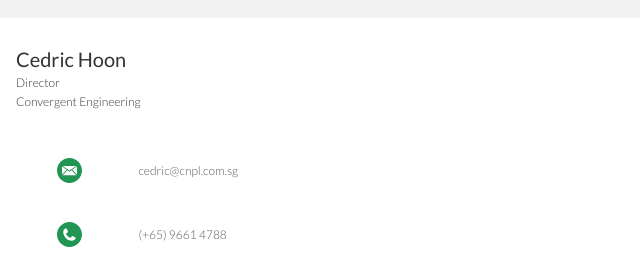
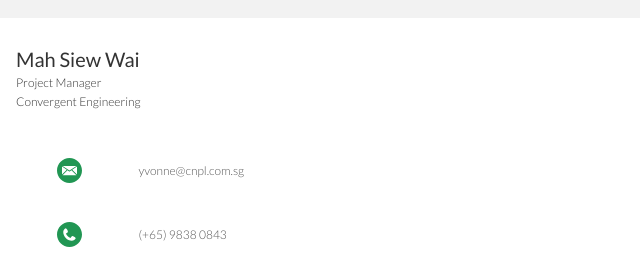
Before and after one commit to wingingful/yvonne-cepl, a plain HTML site: page index.html in a window 1280 px wide. Shown: the part 222-501 px from the top of the page, 0-640 px from the left. Drawn offline with Linux system fonts and the light colour scheme; a web font is replaced by a local one.

Commit message:
Update index.html

```diff
--- a/index.html
+++ b/index.html
@@ -25,8 +25,8 @@
 		<div class="container">
 			<div class="row name-title-company">
 				<div class="col is-6">
-					<p class="text-name">Cedric Hoon</p>
-					<p class="text-title-company">Director</p>
+					<p class="text-name">Mah Siew Wai</p>
+					<p class="text-title-company">Project Manager</p>
 					<p class="text-title-company">Convergent Engineering</p>
 				</div>
 				<div class="col">
@@ -37,14 +37,14 @@
 	</section>
 
 	<section class="bg-color-white secondary-info">
-		<a href="mailto:cedric@cnpl.com.sg">
+		<a href="mailto:yvonne@cnpl.com.sg">
 			<div class="container">
 				<div class="row detail">
 					<div class="col">
 						<img src="assets/icon-email.svg" alt="Email Icon"">
 					</div>
 					<div class="col is-8">
-						<p class="text-detail">cedric@cnpl.com.sg</p>
+						<p class="text-detail">yvonne@cnpl.com.sg</p>
 					</div>
 					<div class="col">
 						<img src="assets/right-arrow.svg" alt="Right Arrow" height="50%" width="40%">
@@ -55,14 +55,14 @@
 	</section>
 
 	<section class="bg-color-white secondary-info">
-		<a href="tel:+659661 4788">
+		<a href="tel:+659838 0843">
 			<div class="container">
 				<div class="row detail">
 					<div class="col">
 						<img src="assets/icon-phone.svg" alt="Phone Icon"">
 					</div>
 					<div class="col is-8">
-						<p class="text-detail">(+65) 9661 4788</p>
+						<p class="text-detail">(+65) 9838 0843</p>
 					</div>
 					<div class="col">
 						<img src="assets/right-arrow.svg" alt="Right Arrow" height="50%" width="40%">
```
